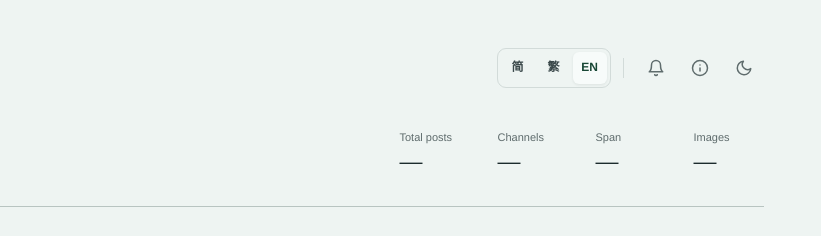
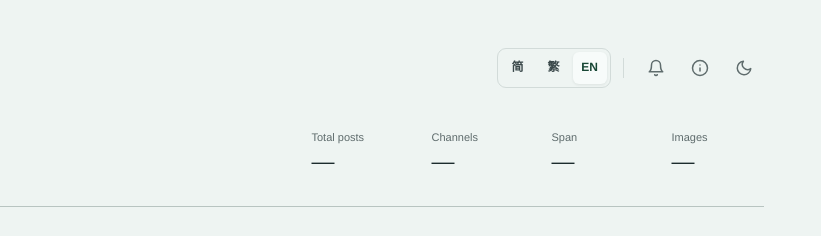
Before and after one commit to oxkrypton/OnlyTerry, a website: page frontend/index.html in a window 1280 px wide. Shown: the top 236 px of the page, 459-1280 px from the left. Drawn offline with Linux system fonts and the light colour scheme; no server answers; some icons are missing.

Commit message:
fix: 固定统计块宽度，避免切换语言时布局跳动
繁体「{count} 個月」比简体「{count} 月」和英文「{count} mo」宽，
.archive-stats 原为 auto 宽度，随内容变化导致整个统计块位移。
改为固定 452px 宽度并为数值加 nowrap，三语切换不再跳动。

```diff
--- a/frontend/style.css
+++ b/frontend/style.css
@@ -165,9 +165,9 @@ h1, h2, h3, p, dl, dd { margin: 0; }
 .site-description { max-width: 58ch; color: var(--text-secondary); font-size: 15px; line-height: 1.75; }
 .archive-meta { display: flex; flex-wrap: wrap; margin-top: 8px; color: var(--text-muted); font-size: 12px; line-height: 1.6; }
 .archive-meta span { white-space: nowrap; }
-.archive-stats { display: grid; grid-template-columns: repeat(4, minmax(70px, 1fr)); gap: 28px; }
+.archive-stats { display: grid; grid-template-columns: repeat(4, minmax(70px, 1fr)); gap: 28px; width: 452px; }
 .stat-item dt { color: var(--text-muted); font-size: 11px; line-height: 1.4; white-space: nowrap; }
-.stat-item dd { margin-top: 5px; color: var(--text); font-family: var(--font-display); font-size: 23px; font-variant-numeric: tabular-nums; line-height: 1.2; }
+.stat-item dd { margin-top: 5px; color: var(--text); font-family: var(--font-display); font-size: 23px; font-variant-numeric: tabular-nums; line-height: 1.2; white-space: nowrap; }
 
 /* Primary reading layout */
 .site-layout { display: grid; grid-template-columns: minmax(0, 1fr) 292px; gap: 48px; align-items: start; margin-top: 32px; }
```
